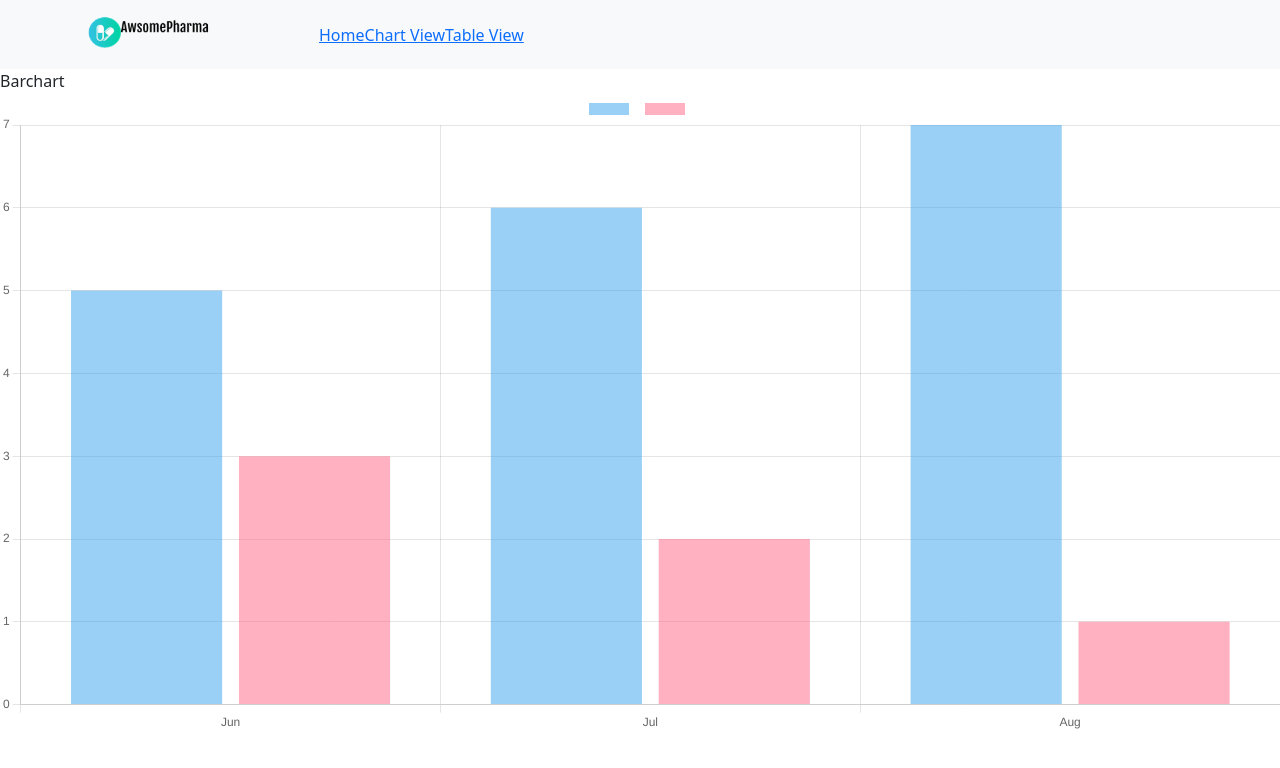
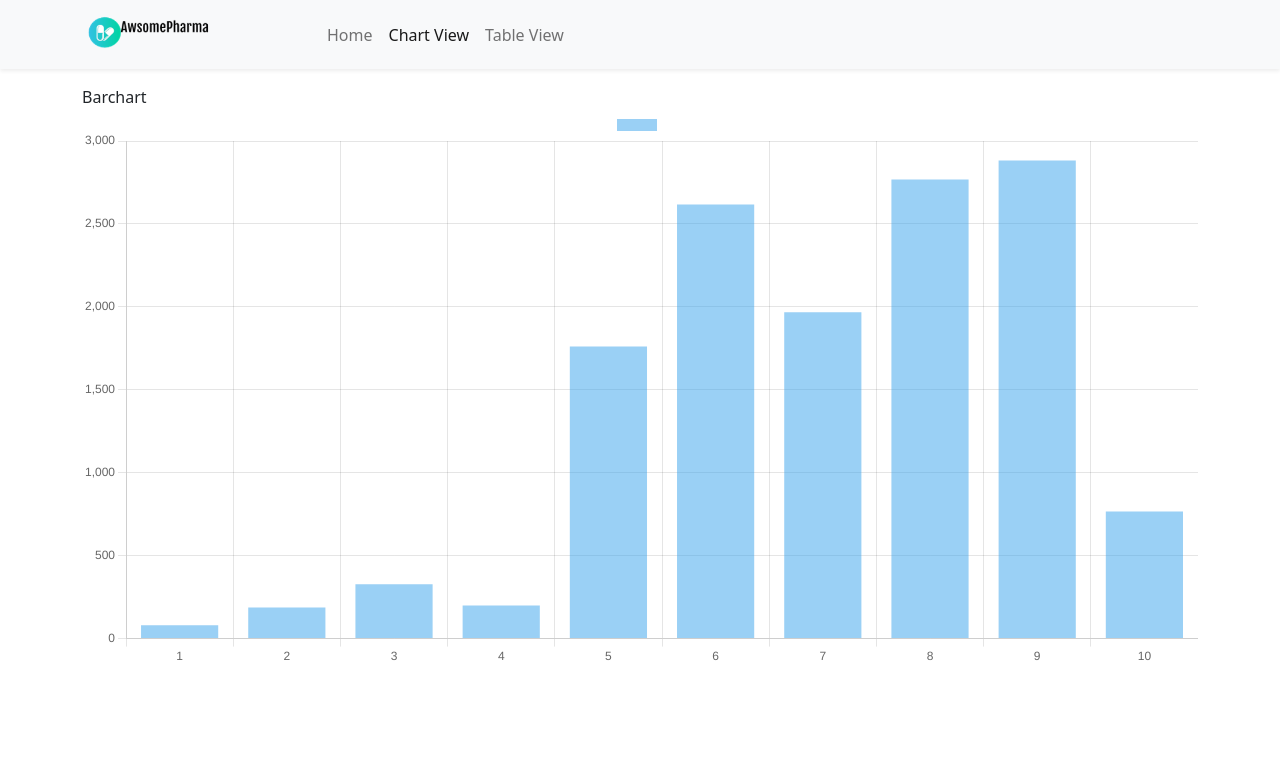
Before and after one commit to geriszabo/react-dashboard, a React (Vite) app: page /barchart in a window 1280 px wide. Shown: the top 768 px of the page. Built offline with nearby package versions, Linux system fonts and the light colour scheme.

Commit message:
styling in progress

```diff
--- a/src/App.jsx
+++ b/src/App.jsx
@@ -6,11 +6,13 @@ import { Table } from "./pages/Table";
 import { dataSum } from "./data/dataSum";
 import { Routes, Route } from "react-router-dom";
 import "bootstrap/dist/css/bootstrap.min.css";
+import { Container } from "react-bootstrap";
 
 function App() {
   return (
     <div>
       <NavBar></NavBar>
+      <Container>
         <Routes>
           <Route
             path="/barchart"
@@ -19,6 +21,7 @@ function App() {
           <Route path="/table" element={<Table></Table>}></Route>
           <Route path="/" element={<Home></Home>}></Route>
         </Routes>
+      </Container>
     </div>
   );
 }
--- a/src/components/Diagram.jsx
+++ b/src/components/Diagram.jsx
@@ -2,26 +2,37 @@ import { useState } from "react";
 import { Bar } from "react-chartjs-2";
 import Chart from "chart.js/auto";
 import { dataSum } from "../data/dataSum";
+import { Colors } from 'chart.js';
+
+Chart.register(Colors);
+
+const monthlySales = dataSum.reduce((obj, order) => {
+  if(!obj[order.dateMonth]) {
+      obj[order.dateMonth] = order.quantitySold
+  } else {
+      obj[order.dateMonth] += order.quantitySold
+  }
+
+  return obj
+}, {})
+
+console.log(monthlySales)
 
 export function Diagram() {
   console.log(dataSum)
 
   return <div>Barchart
     <Bar
+
     datasetIdKey='id'
     data={{
-      labels: ['Jun', 'Jul', 'Aug'],
+      labels: Object.keys(monthlySales),
       datasets: [
         {
           id: 1,
           label: '',
-          data: [5, 6, 7],
-        },
-        {
-          id: 2,
-          label: '',
-          data: [3, 2, 1],
-        },
+          data: Object.values(monthlySales),
+        }
       ],
     }}
     ></Bar>
--- a/src/components/Navbar.jsx
+++ b/src/components/Navbar.jsx
@@ -1,33 +1,43 @@
-import React, {useState} from "react";
-import { Link } from "react-router-dom";
+import React, { useState } from "react";
+import { NavLink, Link } from "react-router-dom";
 import Container from "react-bootstrap/Container";
 import Nav from "react-bootstrap/Nav";
 import Navbar from "react-bootstrap/Navbar";
 
-
 export function NavBar() {
-    const [isExpanded, setIsExpanded] = useState(false)
-
-
+  const [isExpanded, setIsExpanded] = useState(false);
 
   return (
-    <Navbar bg="light" expand="lg" collapseOnSelect="true" expanded={isExpanded} onClick={() => setIsExpanded(prev => !prev)} onBlur={() => setIsExpanded(false)}>
+    <Navbar
+      bg="light"
+      expand="lg"
+      collapseOnSelect="true"
+      expanded={isExpanded}
+      onClick={() => setIsExpanded((prev) => !prev)}
+      onBlur={() => setIsExpanded(false)}
+      className="shadow-sm mb-3 "
+    >
       <Container>
         <Navbar.Brand href="#">
           <img
             src="/src/imgs/logo.png"
             width="60%"
-            //   height="30"
             className="d-inline-block align-top"
             alt="React Bootstrap logo"
           />
         </Navbar.Brand>
         <Navbar.Toggle aria-controls="basic-navbar-nav" />
-        <Navbar.Collapse id="basic-navbar-nav" >
-          <Nav className="me-auto" >
-            <Link to="/" >Home</Link>
-            <Link to="/barchart">Chart View</Link>
-            <Link to="/table">Table View</Link>
+        <Navbar.Collapse id="basic-navbar-nav">
+          <Nav className="me-auto">
+            <Nav.Link as={NavLink} to="/">
+              Home
+            </Nav.Link>
+            <Nav.Link as={NavLink} to="/barchart">
+              Chart View
+            </Nav.Link>
+            <Nav.Link as={NavLink} to="/table">
+              Table View
+            </Nav.Link>
           </Nav>
         </Navbar.Collapse>
       </Container>
--- a/src/components/TableRevenue.jsx
+++ b/src/components/TableRevenue.jsx
@@ -17,6 +17,9 @@ let revenuesSorted = Object.entries(revenues).sort((a,b) => b[1] - a[1]).reduce(
 
 function TableRevenue() {
   return (
+    <>
+
+    <h4>Yearly Revenue</h4>
     <Table striped bordered hover>
       <thead>
         <tr>
@@ -38,6 +41,7 @@ function TableRevenue() {
         ))}
       </tbody>
     </Table>
+    </>
   );
 }
 
--- a/src/components/TableSales.jsx
+++ b/src/components/TableSales.jsx
@@ -16,6 +16,8 @@ let soldQuantitiesSorted = Object.entries(soldQuantities).sort((a,b) => b[1] - a
 
 function TableSales() {
   return (
+    <>
+    <h4>Items Sold</h4>
     <Table striped bordered hover>
       <thead>
         <tr>
@@ -37,6 +39,7 @@ function TableSales() {
         ))}
       </tbody>
     </Table>
+    </>
   );
 }
 
--- a/src/data/dataSum.jsx
+++ b/src/data/dataSum.jsx
@@ -23,7 +23,10 @@ for (let i = 0; i < orders.length; i++) {
               unitPrice: products[z]["Unit price"],
               currency: products[z]["Currency"],
               orderValue: products[z]["Unit price"] * orders[i]["Number of product sold"],
-              accountType: orders[i]["Account type"]
+              accountType: orders[i]["Account type"],
+              dateYear: +orders[i]["Order date"].split("/")[2],
+              dateMonth: +orders[i]["Order date"].split("/")[0],
+              dateDay: +orders[i]["Order date"].split("/")[1]
             });
           }
         }
--- a/src/pages/BarChart.jsx
+++ b/src/pages/BarChart.jsx
@@ -1,5 +1,6 @@
 import React from 'react'
 import { Diagram } from '../components/Diagram'
+
 
 export function BarChart() {
   return (
--- a/src/pages/Table.jsx
+++ b/src/pages/Table.jsx
@@ -1,12 +1,25 @@
-import React from 'react'
-import TableRevenue from "../components/TableRevenue"
-import TableSales from '../components/TableSales'
+import React from "react";
+import TableRevenue from "../components/TableRevenue";
+import TableSales from "../components/TableSales";
+import ButtonGroup from "react-bootstrap/ButtonGroup";
+import Dropdown from "react-bootstrap/Dropdown";
+import { DropdownButton } from "react-bootstrap";
+// import DropdownButton from 'react-bootstrap/DropdownButton';
+// import SplitButton from 'react-bootstrap/SplitButton';
 
 export function Table() {
   return (
     <div>
+
+      <DropdownButton as={ButtonGroup} size="sm" title="Filter">
+        <Dropdown.Item eventKey="1">Action</Dropdown.Item>
+        <Dropdown.Item eventKey="2">Another action</Dropdown.Item>
+        <Dropdown.Item eventKey="3">Something else here</Dropdown.Item>
+        <Dropdown.Divider />
+        <Dropdown.Item eventKey="4">Separated link</Dropdown.Item>
+      </DropdownButton>
       <TableRevenue></TableRevenue>
       <TableSales></TableSales>
     </div>
-  )
+  );
 }
```
Lines whose indentation alone changed are shown as unchanged.
